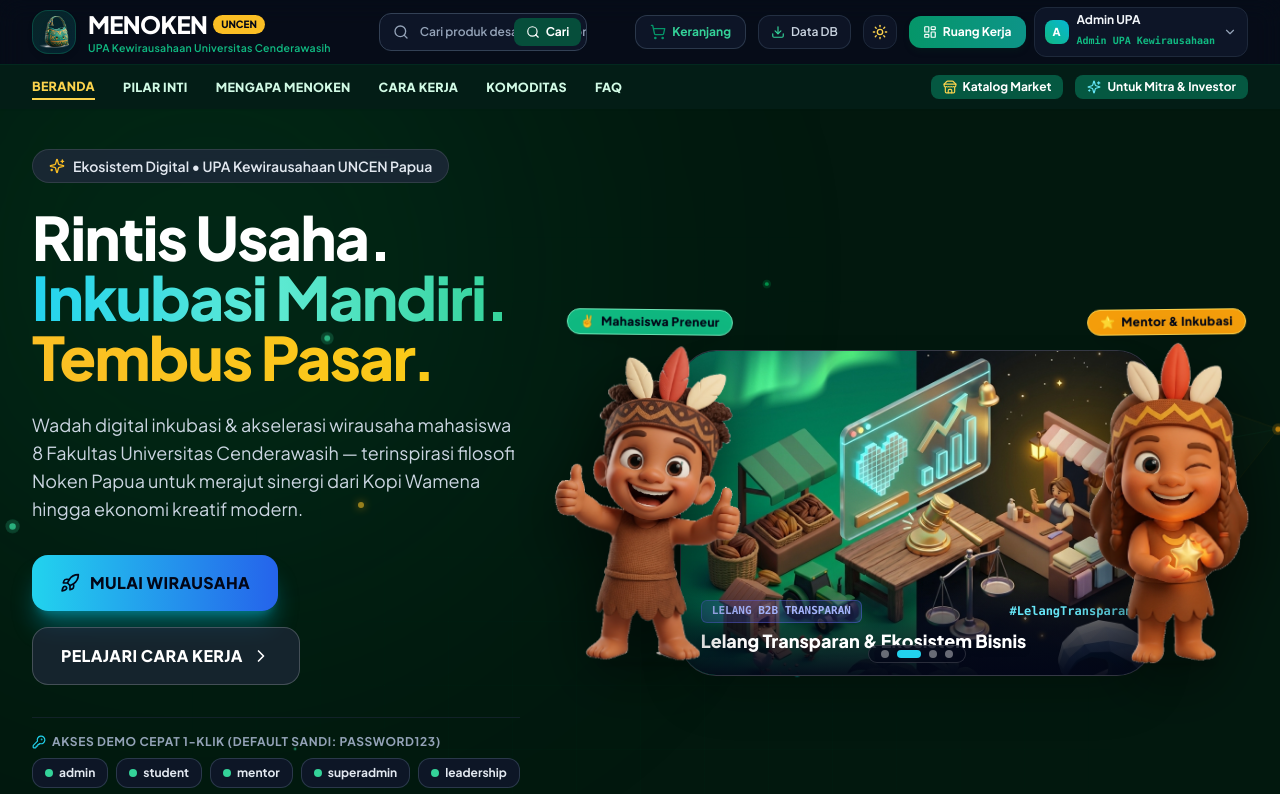
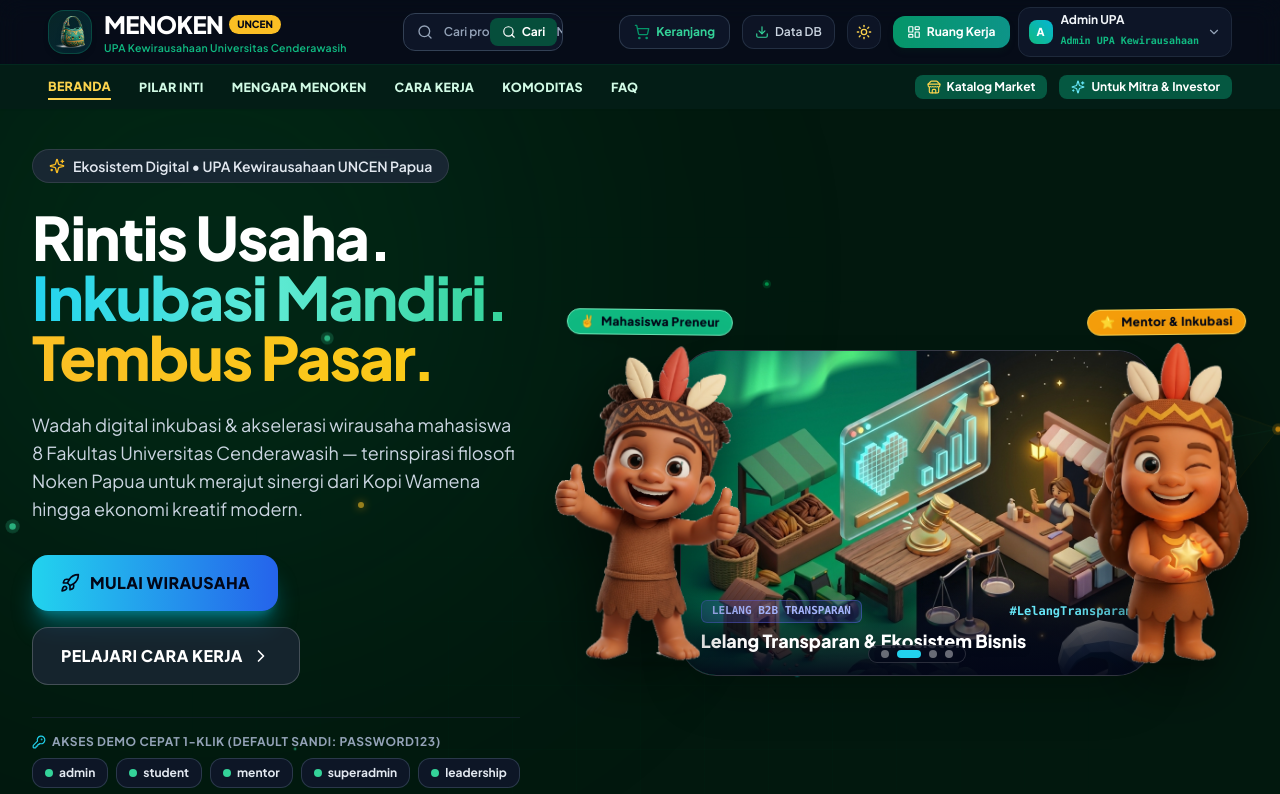
Before and after one commit to ekobot2025-cyber/menoken, a React (Vite) app: page / in a window 1280 px wide. Shown: the top 794 px of the page. Built offline with nearby package versions, Linux system fonts and the light colour scheme.

Commit message:
fix: reposisi logo ke ujung kiri dan perluas search bar navbar agar simetris dan lega

```diff
--- a/src/components/Navbar.jsx
+++ b/src/components/Navbar.jsx
@@ -152,7 +152,7 @@
       {/* ========================================================================= */}
       {/* BARIS 1: BRAND LOGO + WIDE SEARCH BAR + CART & USER ACTIONS              */}
       {/* ========================================================================= */}
-      <div className="max-w-7xl mx-auto px-4 sm:px-6 lg:px-8 h-16 sm:h-18 flex items-center justify-between gap-3 sm:gap-6">
+      <div className="w-full px-4 sm:px-6 lg:px-8 xl:px-12 h-16 sm:h-18 flex items-center justify-between gap-4 sm:gap-6">
 
         {/* Left: Mobile Hamburger (on dashboard) + Brand Logo */}
         <div className="flex items-center gap-2.5 sm:gap-3 shrink-0">
@@ -192,7 +192,7 @@
         </div>
 
         {/* Center: Prominent Agro-Commerce Style Search Bar (Wide, Clean, Generous) */}
-        <div className="flex-1 max-w-md md:max-w-xl lg:max-w-2xl mx-2 sm:mx-6 hidden sm:block">
+        <div className="flex-1 max-w-xl md:max-w-2xl lg:max-w-3xl xl:max-w-4xl mx-3 sm:mx-6 lg:mx-8 hidden sm:block">
           <form onSubmit={handleNavbarSearchSubmit} className="relative w-full flex items-center">
             <input
               type="text"
@@ -427,7 +427,7 @@
       <div className={`transition-colors duration-200 border-t ${
         isDark ? 'bg-[#031d16] border-emerald-950/80 text-white' : 'bg-[#064e3b] border-emerald-800/60 text-white shadow-xs'
       }`}>
-        <div className="max-w-7xl mx-auto px-4 sm:px-6 lg:px-8 h-10 sm:h-11 flex items-center justify-between gap-4 overflow-x-auto no-scrollbar">
+        <div className="w-full px-4 sm:px-6 lg:px-8 xl:px-12 h-10 sm:h-11 flex items-center justify-between gap-4 overflow-x-auto no-scrollbar">
 
           {/* Main Website Navigation Links */}
           <nav className="flex items-center gap-4 sm:gap-6 md:gap-7 text-xs sm:text-[12.5px] font-extrabold tracking-wide uppercase whitespace-nowrap">
```
